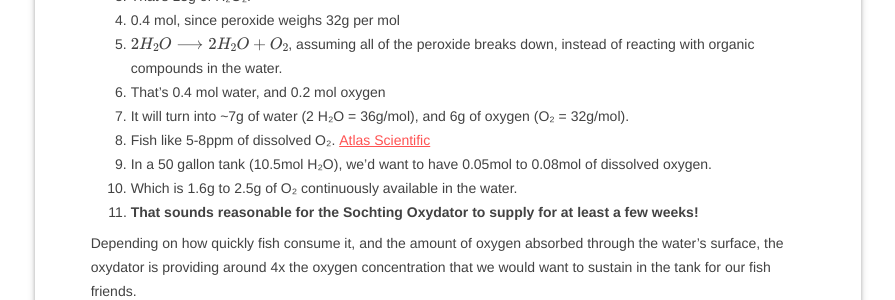
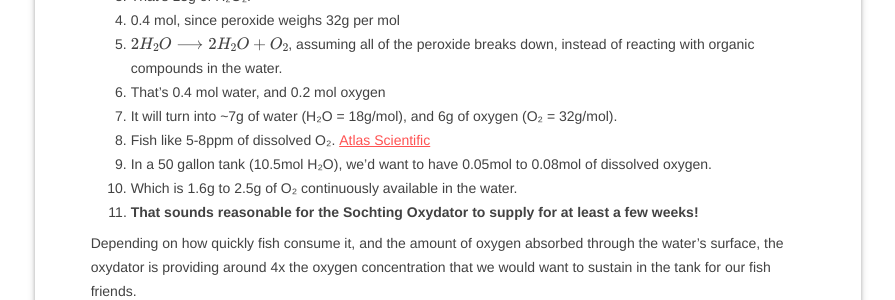
Before and after one commit to smartperson/varunmehta.com, a Jekyll site: the page built from _posts/2025-06-14-could-the-sochting-work-i-think-so.md, in a window 1280 px wide. Shown: the part 1318-1618 px from the top of the page, without its empty margins (192-1087 px from the left). Built offline with Jekyll 4.4.1, drawn with Linux system fonts in a browser that asks for light colours; formulas are drawn with MathJax 3.

Commit message:
Clarified chemistry of water

```diff
--- a/_posts/2025-06-14-could-the-sochting-work-i-think-so.md
+++ b/_posts/2025-06-14-could-the-sochting-work-i-think-so.md
@@ -45,7 +45,7 @@ It does make tiny bubbles, which folks on YouTube have documented in their video
 1. 0.4 mol, since peroxide weighs 32g per mol
 1. \\(2H_2O \longrightarrow 2H_2O + O_2\\), assuming all of the peroxide breaks down, instead of reacting with organic compounds in the water.
 1. That's 0.4 mol water, and 0.2 mol oxygen
-1. It will turn into ~7g of water (2 H₂O = 36g/mol), and 6g of oxygen (O₂ = 32g/mol).
+1. It will turn into ~7g of water (H₂O = 18g/mol), and 6g of oxygen (O₂ = 32g/mol).
 1. Fish like 5-8ppm of dissolved O₂. [Atlas Scientific](https://atlas-scientific.com/blog/dissolved-oxygen-in-water-ppm-for-fish/)
 1. In a 50 gallon tank (10.5mol H₂O), we'd want to have 0.05mol to 0.08mol of dissolved oxygen.
 1. Which is 1.6g to 2.5g of O₂ continuously available in the water.
```
